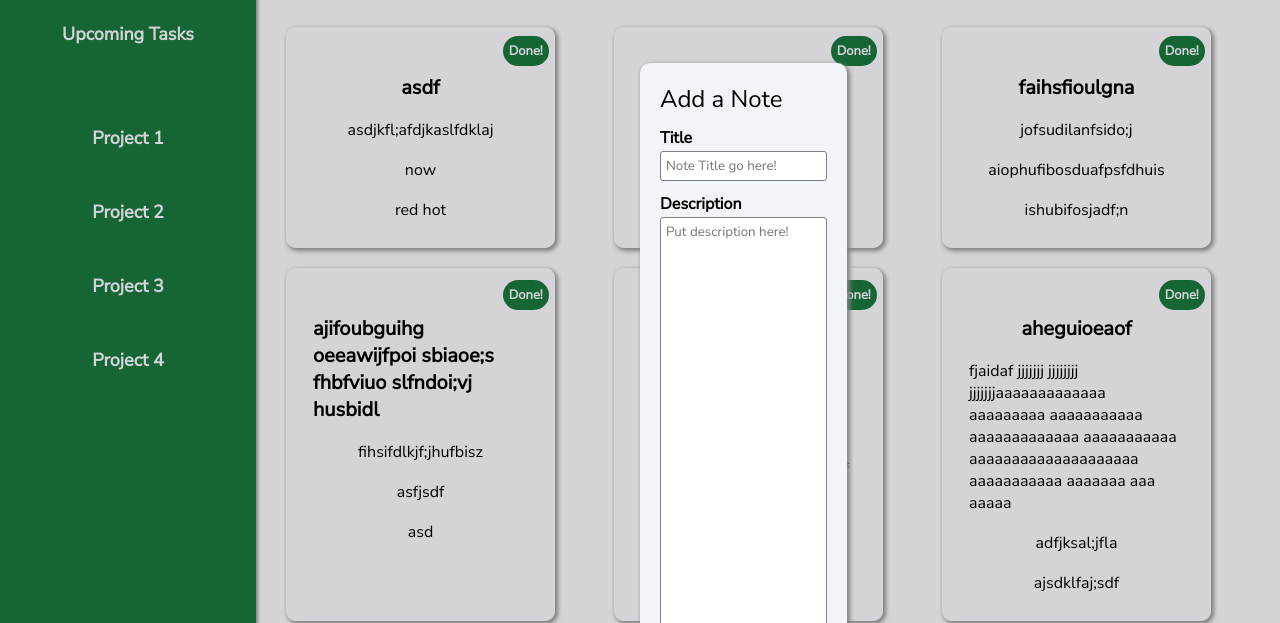
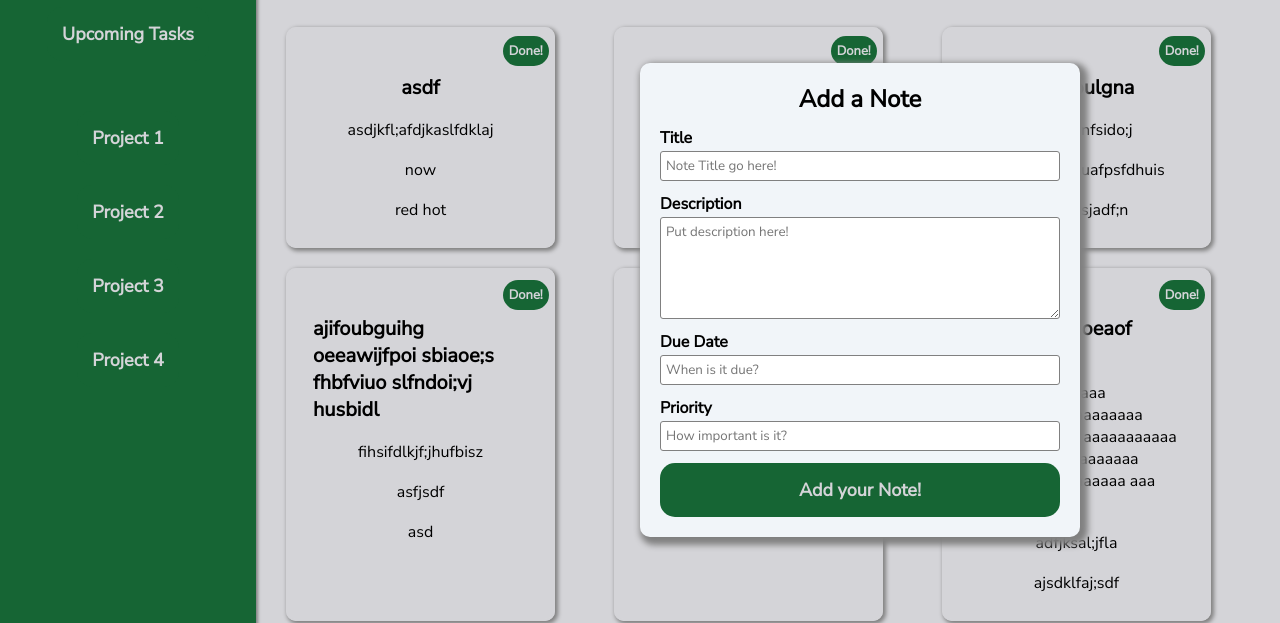
Before and after one commit to christopherctai/to-do-list, a website built with webpack: page dist/index.html in a window 1280 px wide. Shown: the part 177-800 px from the top of the page. Built offline with nearby package versions, Linux system fonts and the light colour scheme.

Commit message:
Make form more appealing

```diff
--- a/dist/index.html
+++ b/dist/index.html
@@ -34,7 +34,7 @@
 
         <div class="form-row">
             <label for="description">Description</label>
-            <textarea rows="30" id="description" name="description" placeholder="Put description here!"></textarea>
+            <textarea rows="5" id="description" name="description" placeholder="Put description here!"></textarea>
         </div>
 
         <div class="form-row">
--- a/dist/style.css
+++ b/dist/style.css
@@ -101,11 +101,12 @@ body {
     position: fixed;
     top: 30%;
     left: 50%;
+    width: 400px;
 
     background-color: var(--white);
     padding: 20px;
     border-radius: 10px;
-    box-shadow: 2px 2px 4px 1px gray;
+    box-shadow: 4px 4px 6px 4px gray;
 
     display: flex;
     flex-direction: column;
@@ -114,6 +115,8 @@ body {
 
 .form-title {
     font-size: 24px;
+    font-weight: 700;
+    text-align: center;
 }
 
 .form-row {
```
